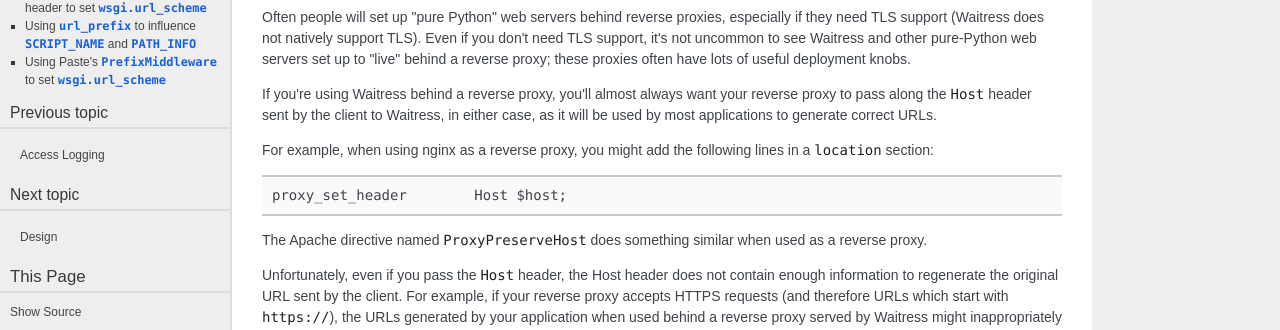
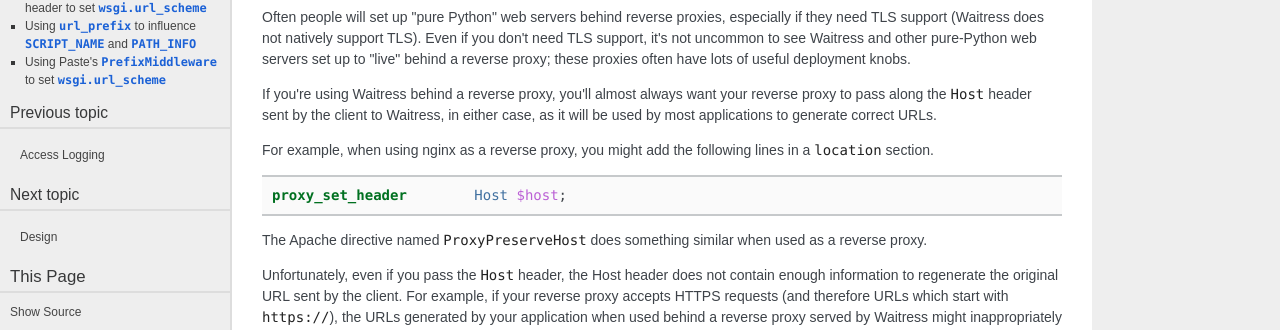
Before and after one commit to Pylons/waitress, a Sphinx documentation site: the page built from docs/reverse-proxy.rst, in a window 1280 px wide and 900 px high. Shown: the part 215-545 px from the top of the window. Built offline with Sphinx 7.4.7, drawn with Linux system fonts in a browser that asks for light colours; some web fonts are replaced.

Commit message:
Use correct syntax highlighter

```diff
--- a/docs/reverse-proxy.rst
+++ b/docs/reverse-proxy.rst
@@ -18,7 +18,9 @@ Waitress, in either case, as it will be used by most applications to generate
 correct URLs.
 
 For example, when using nginx as a reverse proxy, you might add the following
-lines in a ``location`` section::
+lines in a ``location`` section.
+
+.. code-block:: nginx
 
     proxy_set_header        Host $host;
 
```
